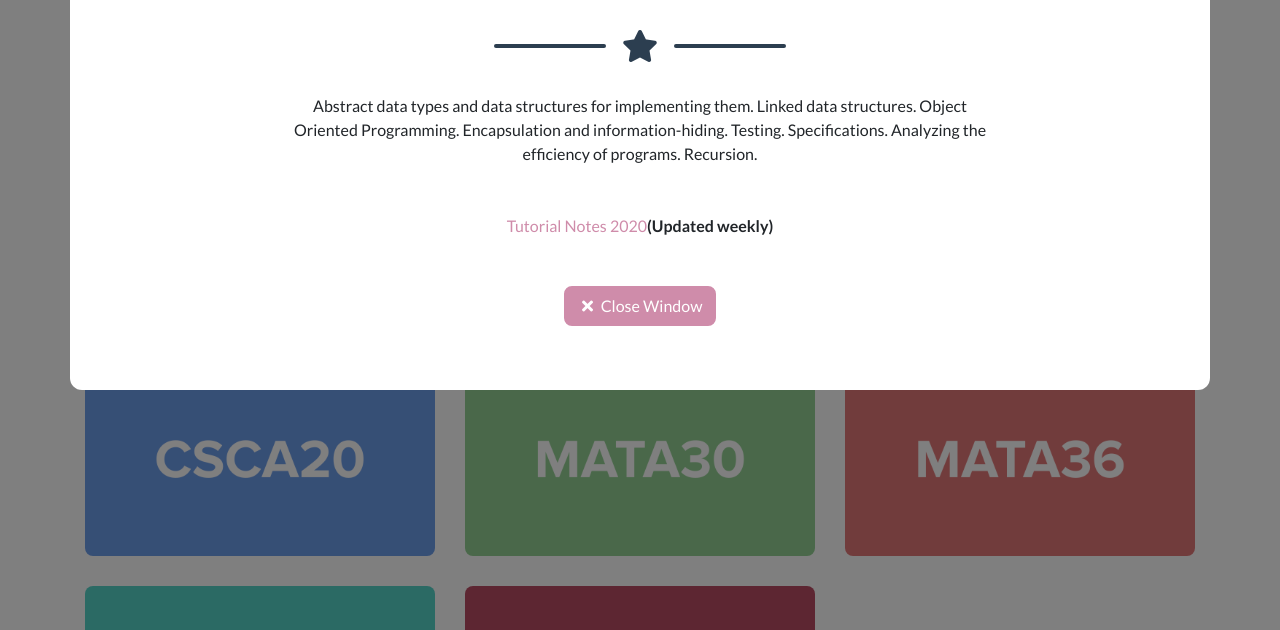
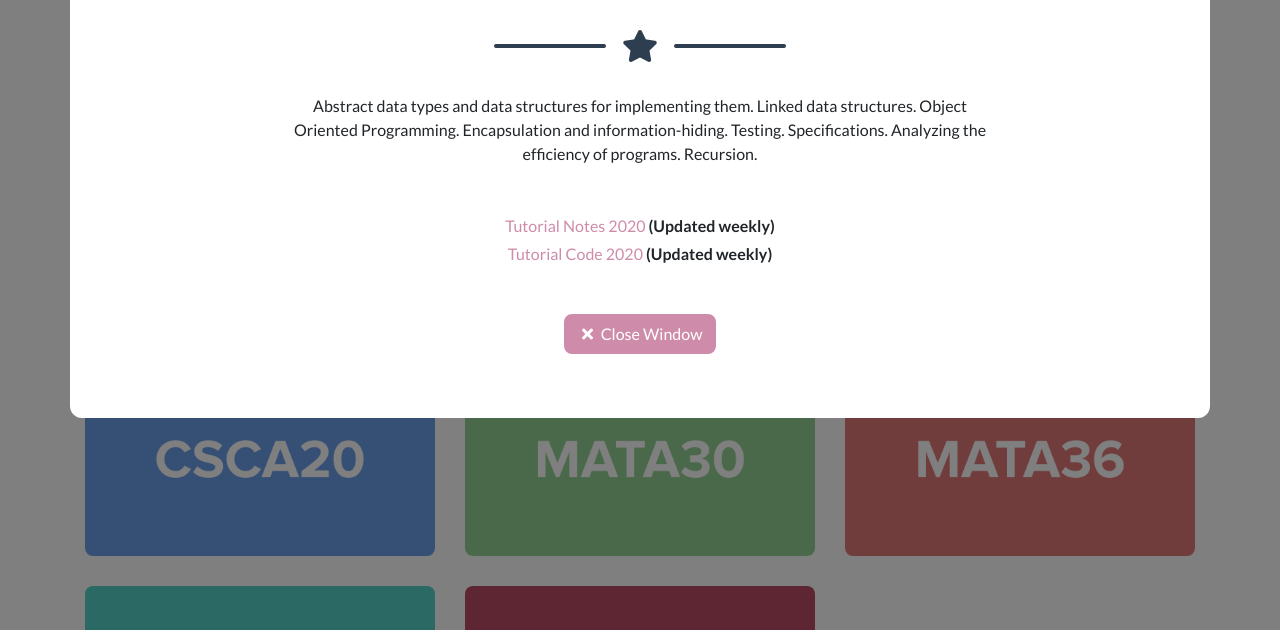
Before and after one commit to angelazb/angelazb.github.io, a website with bundled scripts: page index.html in a window 1280 px wide. Both pictures are taken after a click on the element 259 px from the left and 1154 px from the top of the page. Shown: the part 924-1554 px from the top of the page. Built offline with nearby package versions, Linux system fonts and the light colour scheme.

Commit message:
Added github repo for A48

```diff
--- a/index.html
+++ b/index.html
@@ -404,7 +404,8 @@
                                 <!-- Portfolio Modal - Text -->
                                 <p class="mb-5">Abstract data types and data structures for implementing them. Linked data structures. Object Oriented Programming. Encapsulation and information-hiding. Testing. Specifications. Analyzing the efficiency of programs. Recursion.</p>
                                 <!-- List of Links -->
-                                <p class="mb-5"><a href="files/CSCA48/CSCA48-Tutorial-Notes-2020.pdf">Tutorial Notes 2020</a><b>(Updated weekly)</b></p>
+                                <p class="mb-1"><a href="files/CSCA48/CSCA48-Tutorial-Notes-2020.pdf">Tutorial Notes 2020</a><b> (Updated weekly)</b></p>
+                                <p class="mb-5"><a href="https://github.com/angelazb/CSCA48W20">Tutorial Code 2020</a><b> (Updated weekly)</b></p>
 
                                 <button class="btn btn-primary" href="#" data-dismiss="modal">
                       <i class="fas fa-times fa-fw"></i>
@@ -490,13 +491,13 @@
                                 <p class="mb-5">A selection from the following topics: the number sense (neuroscience of numbers); numerical notation in different cultures; what is a number; Zeno’s paradox; divisibility, the fascination of prime numbers; prime numbers
                                     and encryption; perspective in art and geometry; Kepler and platonic solids; golden mean, Fibonacci sequence; elementary probability.</p>
                                 <!-- List of Links -->
-                                <p class="mb-1"><a href="files/MATA02/MATA02-Tutorial-Notes-2020.pdf">Tutorial Notes 2020</a><b>(Updated weekly)</b>/p>
-                                    <p class="mb-1"><a href="files/MATA02/MATA02-Review-(fromHighSchool).pdf">Initial Review 2020</a></p>
-                                    <p class="mb-5"><a href="files/MATA02/MATA02-Final-Review-2019.pdf">Final Review Seminar 2019</a></p>
+                                <p class="mb-1"><a href="files/MATA02/MATA02-Tutorial-Notes-2020.pdf">Tutorial Notes 2020</a><b> (Updated weekly)</b></p>
+                                <p class="mb-1"><a href="files/MATA02/MATA02-Review-(fromHighSchool).pdf">Initial Review 2020</a></p>
+                                <p class="mb-5"><a href="files/MATA02/MATA02-Final-Review-2019.pdf">Final Review Seminar 2019</a></p>
 
 
 
-                                    <button class="btn btn-primary" href="#" data-dismiss="modal">
+                                <button class="btn btn-primary" href="#" data-dismiss="modal">
                   <i class="fas fa-times fa-fw"></i>
                   Close Window
                 </button>
```
